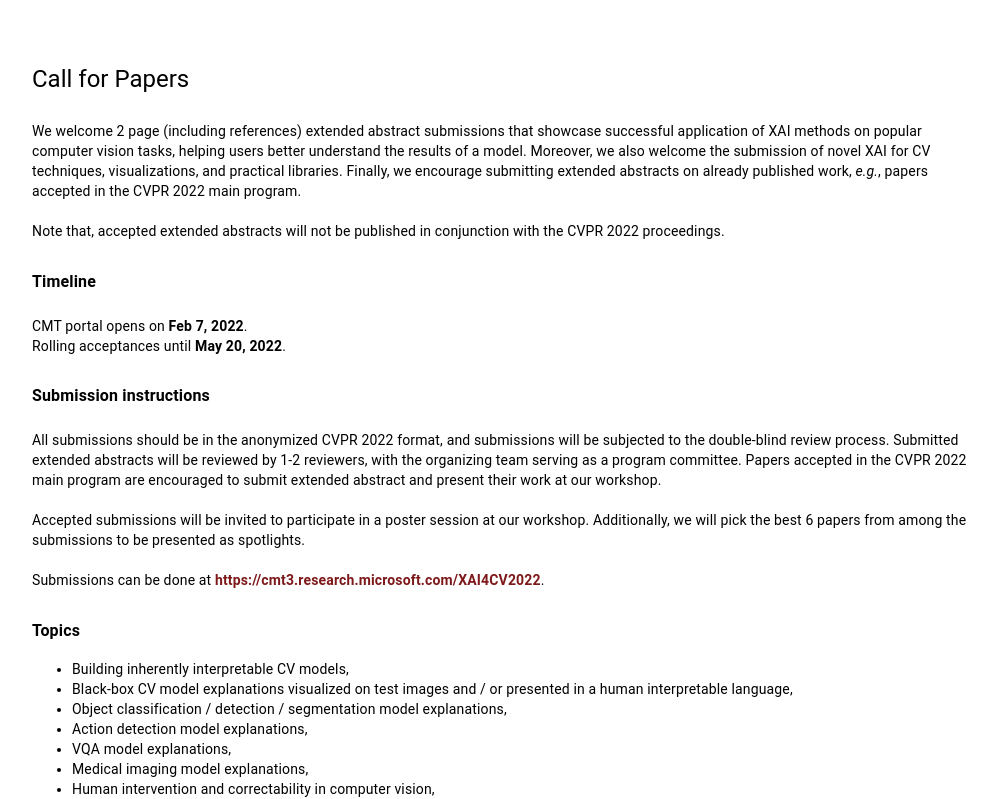
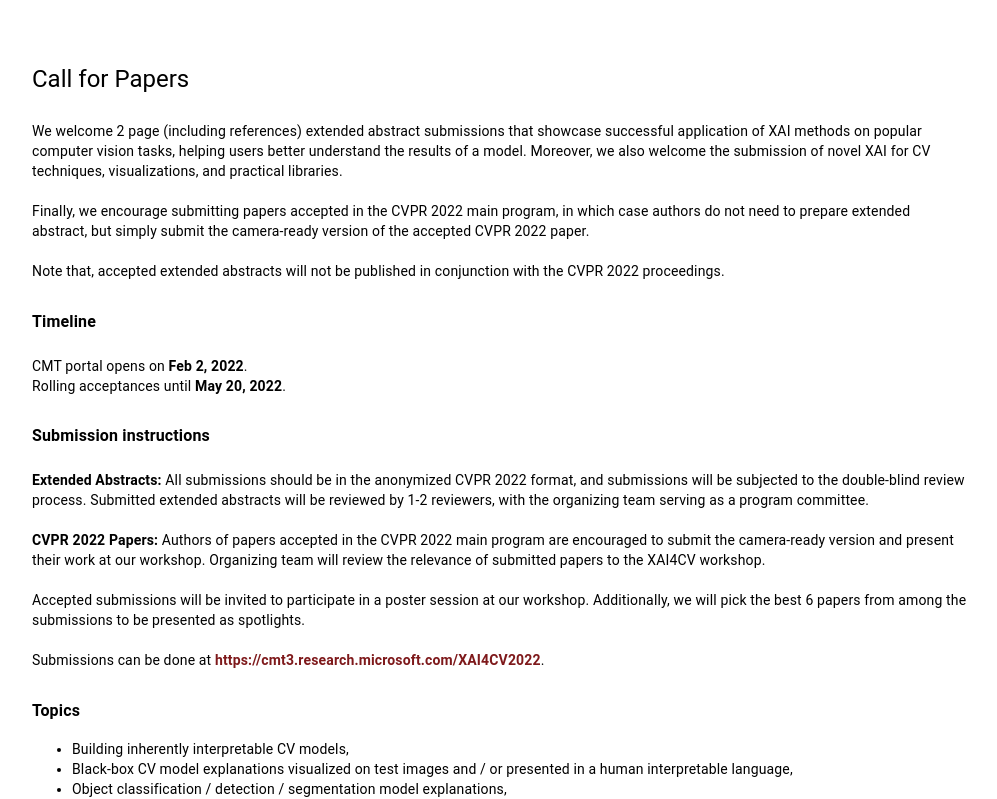
Before and after one commit to xai4cv/xai4cv.github.io, a React (Create React App) app: page /workshop in a window 1280 px wide. Shown: the part 845-1644 px from the top of the page, without its empty margins (140-1137 px from the left). Built offline with nearby package versions, Linux system fonts and the light colour scheme.

Commit message:
Finalized Call for Papers section

```diff
--- a/src/components/Workshop.js
+++ b/src/components/Workshop.js
@@ -142,7 +142,9 @@ class Workshop extends React.Component {
                                         We welcome 2 page (including references) extended abstract submissions that showcase successful application of XAI methods on popular computer vision tasks,
                                         helping users better understand the results of a model.
                                         Moreover, we also welcome the submission of novel XAI for CV techniques, visualizations, and practical libraries.
-                                        Finally, we encourage submitting extended abstracts on already published work, <i>e.g.</i>, papers accepted in the CVPR 2022 main program.
+                                        <br /> <br />
+                                        Finally, we encourage submitting papers accepted in the CVPR 2022 main program, in which case authors do not need to prepare extended abstract,
+                                        but simply submit the camera-ready version of the accepted CVPR 2022 paper.
                                         <br /> <br />
                                         Note that, accepted extended abstracts will not be published in conjunction with the CVPR 2022 proceedings.
                                         </Typography>
@@ -163,7 +165,7 @@ class Workshop extends React.Component {
                                             variant="body2"
                                             align="left"
                                         >
-                                        CMT portal opens on <b>Feb 7, 2022</b>. <br/>
+                                        CMT portal opens on <b>Feb 2, 2022</b>. <br/>
                                         Rolling acceptances until <b>May 20, 2022</b>.
                                         </Typography>
                                     </Grid>
@@ -183,9 +185,11 @@ class Workshop extends React.Component {
                                             variant="body2"
                                             align="left"
                                         >
-                                        All submissions should be in the anonymized CVPR 2022 format, and submissions will be subjected to the double-blind review process.
+                                        <b>Extended Abstracts: </b> All submissions should be in the anonymized CVPR 2022 format, and submissions will be subjected to the double-blind review process.
                                         Submitted extended abstracts will be reviewed by 1-2 reviewers, with the organizing team serving as a program committee.
-                                        Papers accepted in the CVPR 2022 main program are encouraged to submit extended abstract and present their work at our workshop.
+                                        <br /><br />
+                                        <b>CVPR 2022 Papers: </b> Authors of papers accepted in the CVPR 2022 main program are encouraged to submit the camera-ready version and present their work at our workshop.
+                                        Organizing team will review the relevance of submitted papers to the XAI4CV workshop.
                                         <br /><br />
                                         Accepted submissions  will be invited to participate in a poster session at our workshop.
                                         Additionally, we will pick the best 6 papers from among the submissions to be presented as spotlights.
```
